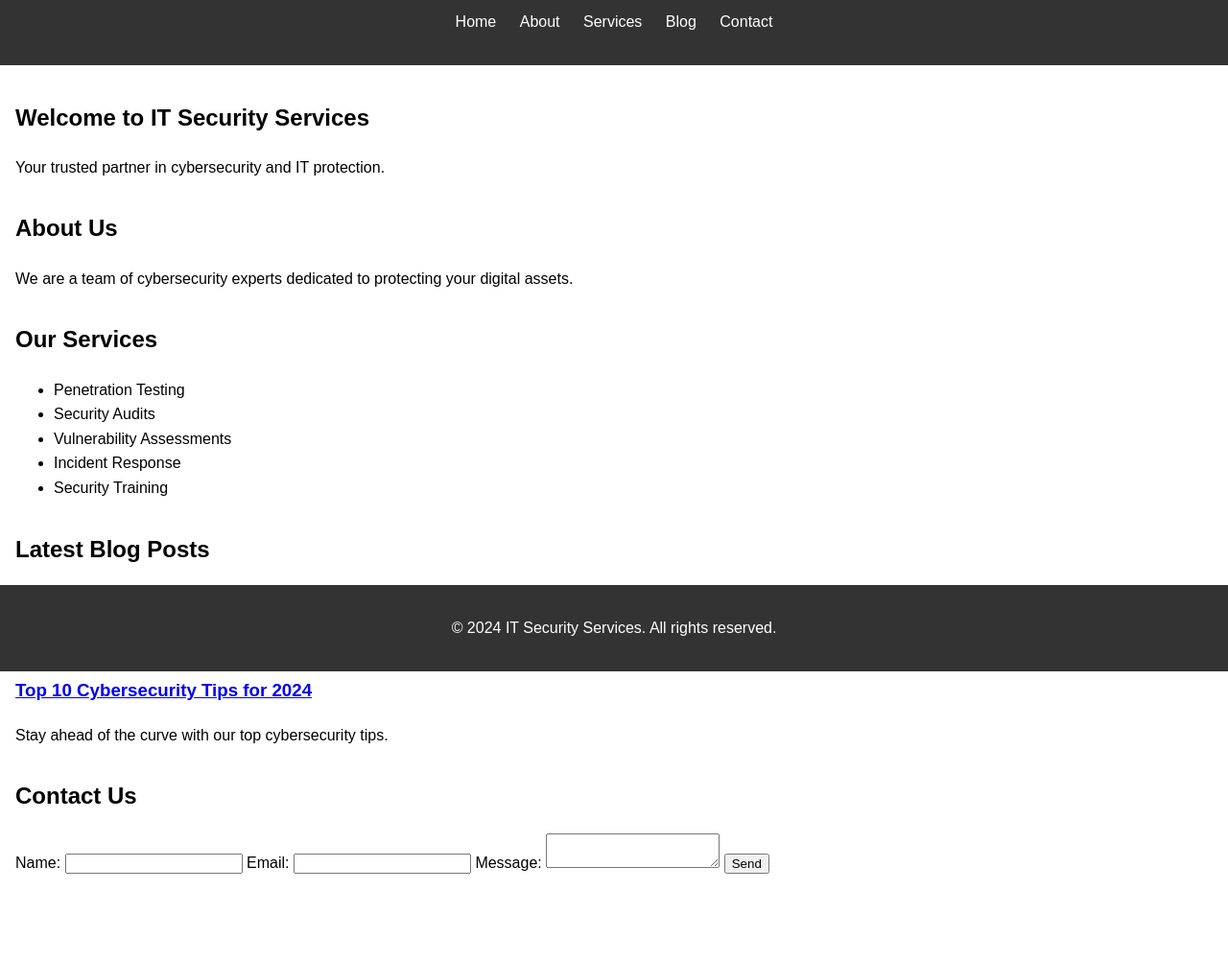
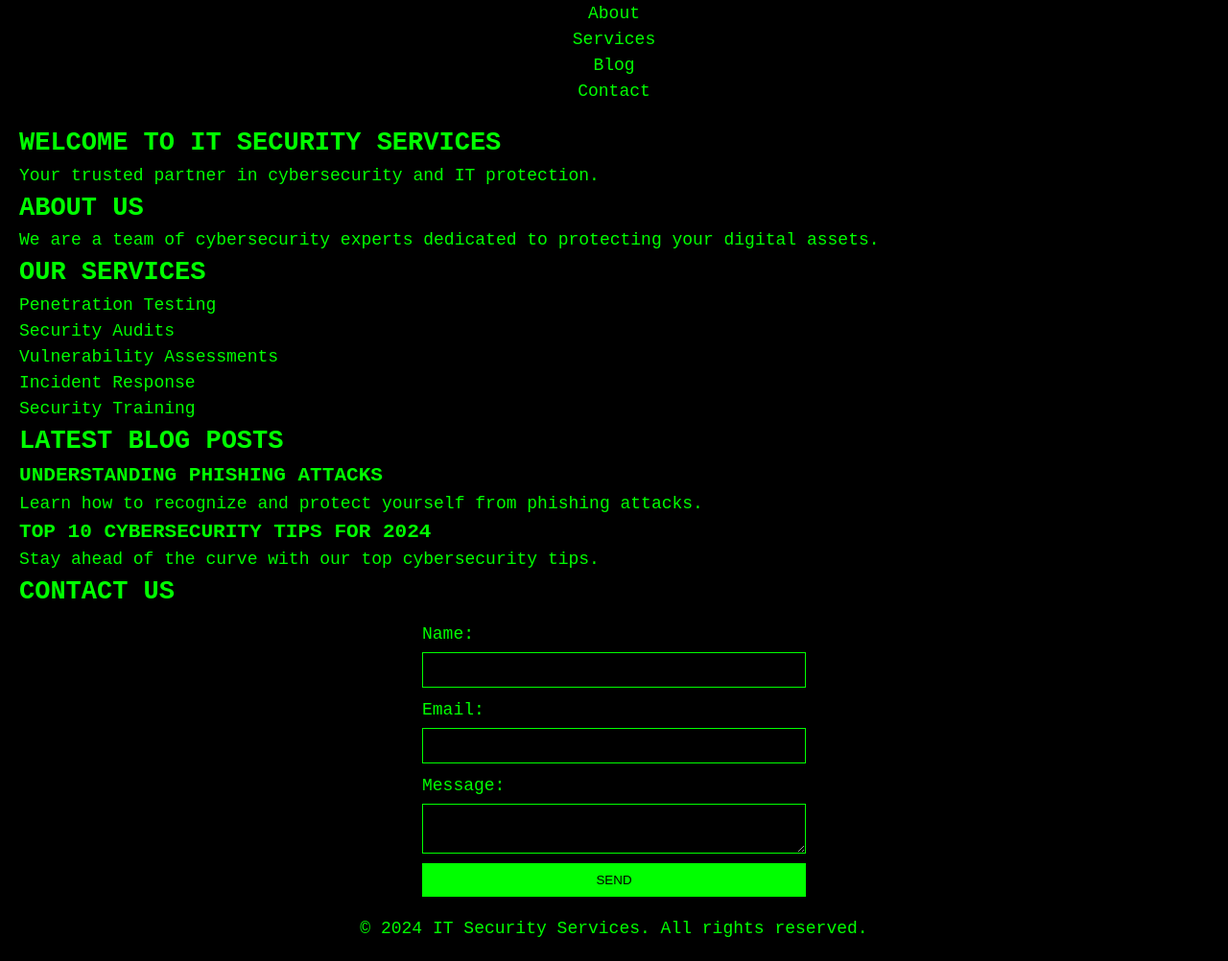
Before and after one commit to HardwareinSecurity/HardwareinSecurity.github.io, a plain HTML site: page index.html in a window 1280 px wide. Shown: the part 100-1102 px from the top of the page at 96% size. Before the commit the page ends 1061 px from the top, so only its background shows below. Drawn offline with Linux system fonts and the light colour scheme.

Commit message:
Update styles.css

```diff
--- a/styles.css
+++ b/styles.css
@@ -1,46 +1,79 @@
-body {
-    font-family: Arial, sans-serif;
+/* Basic reset */
+* {
     margin: 0;
     padding: 0;
-    line-height: 1.6;
+    box-sizing: border-box;
+}
+
+/* 80's Computer Style */
+body {
+    background-color: black;
+    color: #00ff00; /* Green text */
+    font-family: 'Courier New', Courier, monospace;
+    font-size: 18px; /* Adjust the size as needed */
+    line-height: 1.5;
+    padding: 20px;
 }
 
 header {
-    background: #333;
-    color: #fff;
-    padding: 1em 0;
     text-align: center;
+    margin-bottom: 20px;
 }
 
-header nav ul {
-    list-style: none;
-    padding: 0;
+h1, h2, h3 {
+    text-transform: uppercase;
 }
 
-header nav ul li {
-    display: inline;
-    margin: 0 10px;
-}
-
-header nav ul li a {
-    color: #fff;
+a {
+    color: #00ff00;
     text-decoration: none;
 }
 
-main {
-    padding: 1em;
+a:hover {
+    text-decoration: underline;
 }
 
-main section {
-    margin-bottom: 2em;
+ul {
+    list-style-type: none;
+    padding-left: 0;
+}
+
+form {
+    display: flex;
+    flex-direction: column;
+    max-width: 400px;
+    margin: 0 auto;
+}
+
+label {
+    margin: 10px 0 5px;
+}
+
+input, textarea {
+    background-color: black;
+    color: #00ff00;
+    border: 1px solid #00ff00;
+    padding: 10px;
+    font-family: 'Courier New', Courier, monospace;
+}
+
+button {
+    background-color: #00ff00;
+    color: black;
+    border: none;
+    padding: 10px;
+    margin-top: 10px;
+    cursor: pointer;
+    text-transform: uppercase;
+}
+
+button:hover {
+    background-color: black;
+    color: #00ff00;
+    border: 1px solid #00ff00;
 }
 
 footer {
-    background: #333;
-    color: #fff;
     text-align: center;
-    padding: 1em 0;
-    position: fixed;
-    bottom: 0;
-    width: 100%;
+    margin-top: 20px;
 }
```
